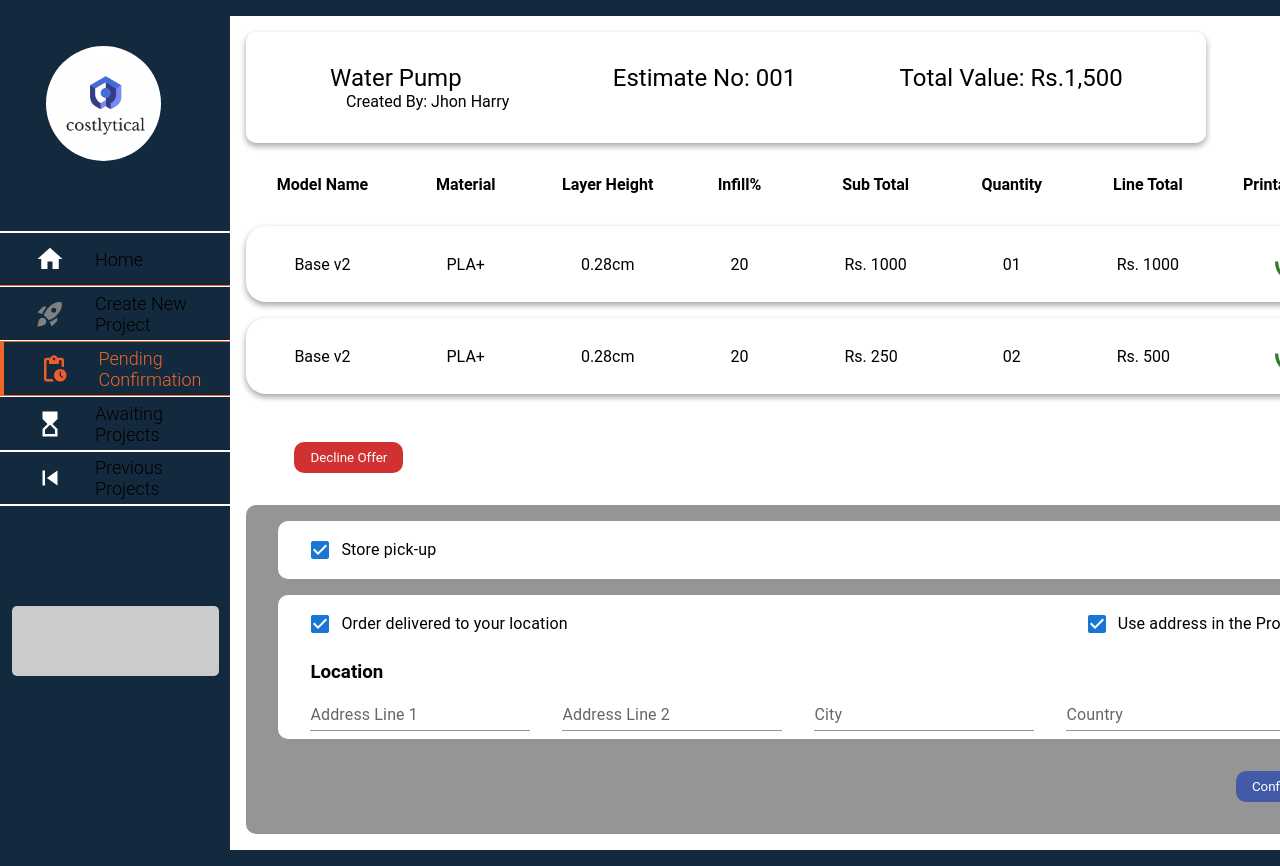
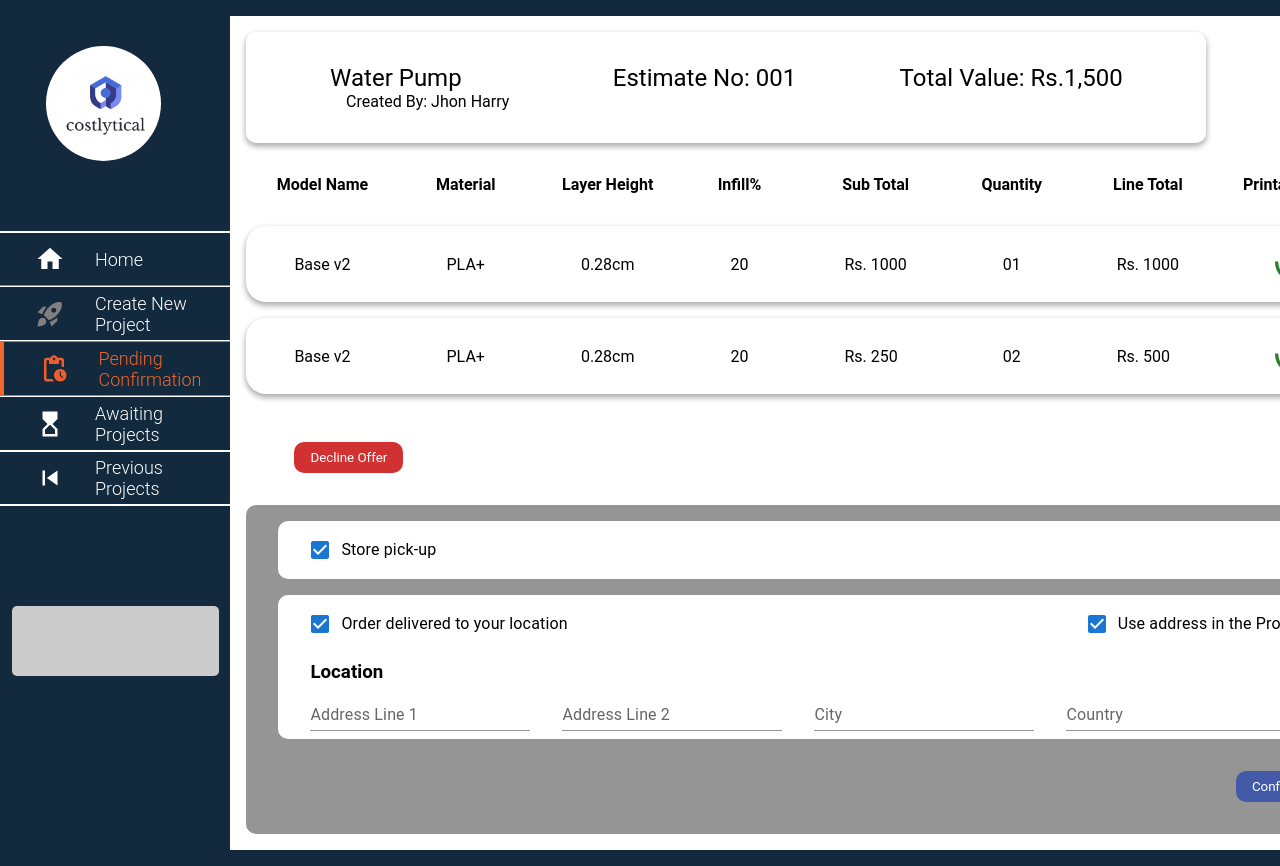
Before and after one commit to opulence-2021/costlytical-frontend, a React (Create React App) app: page /detail in a window 1280 px wide. Shown: the top 866 px of the page. Built offline with nearby package versions, Linux system fonts and the light colour scheme; what react-alert-template-basic would draw is missing.

Commit message:
navbar color fix

```diff
--- a/src/pages/pending/SideBarPending.css
+++ b/src/pages/pending/SideBarPending.css
@@ -39,9 +39,14 @@
   border-top: 1px solid var(--white);
 }
 
-.navHeading {
+.navHeading_3 {
   font-size: var(--fontRegular);
   font-weight: 350;
+  color: var(--white);
+}
+
+.selected {
+  color: var(--orange);
 }
 
 .navImage {
@@ -85,7 +90,7 @@
 
 #navPending_1 {
   border-color: var(--orange);
-  color: var(--orange);
+  /* color: var(--orange); */
 }
 
 #navPrevious_1 {
--- a/src/pages/pending/SideBarPending.jsx
+++ b/src/pages/pending/SideBarPending.jsx
@@ -22,32 +22,32 @@ const SideBarPending = () => {
                 <Link to="/home">
                     <div className="navItem" id="navHome_1">
                         <img src={home} class="navImage" alt="home" />
-                        <h2 className="navHeading">Home</h2>
+                        <h2 className="navHeading_3">Home</h2>
                     </div>
                 </Link>
                 <Link to="/new">
                     <div className="navItem" id="">
                         <img src={newI_o} class="navImage svg" alt="new" />
-                        <h2 className="navHeading">Create New Project</h2>
+                        <h2 className="navHeading_3">Create New Project</h2>
                     </div>
                 </Link>
                 <Link to="/pending">
                     <div className="navItem" id="navPending_1">
                         <div id="selectBlock"></div>
                         <img src={pending} class="choosen navImage" alt="pending" />
-                        <h2 className="navHeading">Pending Confirmation</h2>
+                        <h2 className="navHeading_3 selected">Pending Confirmation</h2>
                     </div>
                 </Link>
                 <Link to="/awaiting">
                     <div className="navItem" id="navAwaiting_1">
                         <img src={awaiting} class="navImage" alt="Awaiting" />
-                        <h2 className="navHeading">Awaiting Projects</h2>
+                        <h2 className="navHeading_3">Awaiting Projects</h2>
                     </div>
                 </Link>
                 <Link to="/previous">
                     <div className="navItem" id="navPrevious_1">
                         <img src={previous} class="navImage" alt="Previous" />
-                        <h2 className="navHeading">Previous Projects</h2>
+                        <h2 className="navHeading_3">Previous Projects</h2>
                     </div>
                 </Link>
             </div>
```
